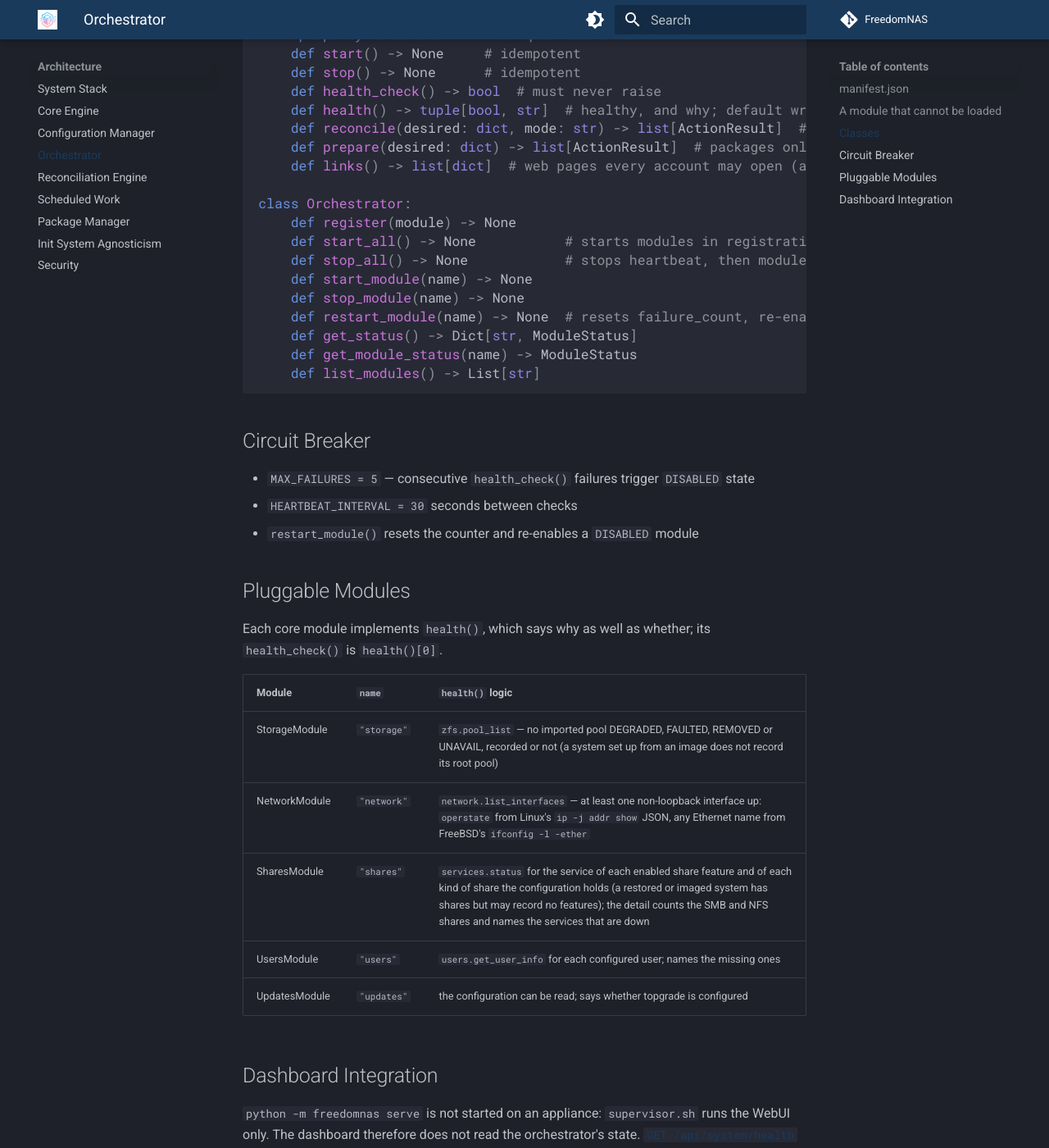
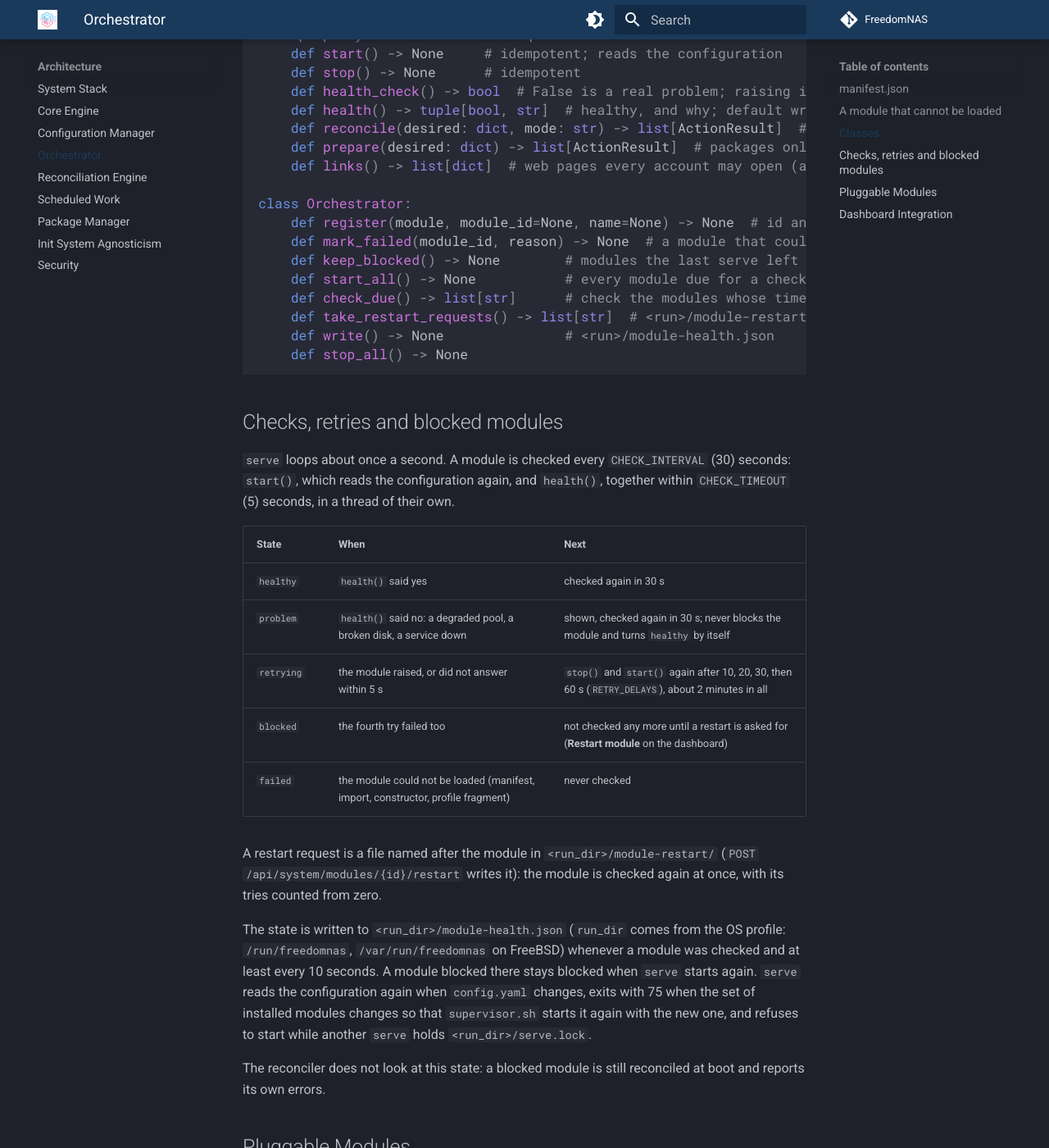
Before and after one commit to FreedomNAS/freedomnas-docs, an MkDocs documentation site: the page built from docs/architecture/orchestrator.md, in a window 1280 px wide and 1400 px high, scrolled down 2583 px. Shown: the whole window at 82% size. Built offline with MkDocs 1.6.1 and Material for MkDocs 9.7.7, drawn with Linux system fonts in a browser that asks for light colours; some of the changed text lies outside the part shown.

Commit message:
C4: Document the module checks, retries and blocked modules

````diff
--- a/docs/architecture/orchestrator.md
+++ b/docs/architecture/orchestrator.md
@@ -1,8 +1,9 @@
 # Orchestrator
 
-`orchestrator.py` manages the lifecycle of FreedomNAS pluggable modules.
-It runs a background heartbeat thread that periodically calls `health_check()`
-on every registered module and applies a circuit breaker on repeated failures.
+`orchestrator.py` keeps the FreedomNAS modules checked while the NAS runs:
+`python -m freedomnas serve`, which `supervisor.sh` starts next to the WebUI,
+checks every module, retries one that fails and blocks it when the tries run
+out, and writes what it found for the WebUI.
 
 **Populated by `module_loader.py` (2026-09-02)**, not hand-wired: modules
 live in `modules/<name>/{module.py, manifest.json, __init__.py}` (see
@@ -12,7 +13,8 @@ split), and `ModuleLoader` scans `modules/*/manifest.json`, filters by
 the first real caller of `Orchestrator` — before this refactor it was
 fully defined but never instantiated anywhere. `python -m freedomnas serve`
 builds the engine/config/orchestrator, runs `ModuleLoader.load_all()`, then
-`orchestrator.start_all()` and blocks until `SIGINT`/`SIGTERM`.
+checks the modules until `SIGINT`/`SIGTERM` (see [Checks, retries and
+blocked modules](#checks-retries-and-blocked-modules)).
 
 A community module (its own repo/`.deb`, dropped into `modules/<id>/` at
 install time) is discovered the exact same way, with zero changes to this
@@ -112,35 +114,59 @@ not try to install its package again.
 
 ```python
 class ModuleState(str, Enum):
-    STOPPED | STARTING | RUNNING | FAILED | DISABLED
+    STARTING | HEALTHY | PROBLEM | RETRYING | BLOCKED | FAILED
 
 class FreedomNASModule(ABC):
     @property name: str     # unique module identifier
-    def start() -> None     # idempotent
+    def start() -> None     # idempotent; reads the configuration
     def stop() -> None      # idempotent
-    def health_check() -> bool  # must never raise
+    def health_check() -> bool  # False is a real problem; raising is a failure
     def health() -> tuple[bool, str]  # healthy, and why; default wraps health_check()
     def reconcile(desired: dict, mode: str) -> list[ActionResult]  # default: nothing to do
     def prepare(desired: dict) -> list[ActionResult]  # packages only, before the first boot (installer's chroot); default: nothing
     def links() -> list[dict]  # web pages every account may open (account page); default: none
 
 class Orchestrator:
-    def register(module) -> None
-    def start_all() -> None           # starts modules in registration order, then heartbeat
-    def stop_all() -> None            # stops heartbeat, then modules in reverse order
-    def start_module(name) -> None
-    def stop_module(name) -> None
-    def restart_module(name) -> None  # resets failure_count, re-enables DISABLED modules
-    def get_status() -> Dict[str, ModuleStatus]
-    def get_module_status(name) -> ModuleStatus
-    def list_modules() -> List[str]
+    def register(module, module_id=None, name=None) -> None  # id and name from the manifest
+    def mark_failed(module_id, reason) -> None  # a module that could not be loaded
+    def keep_blocked() -> None        # modules the last serve left blocked stay blocked
+    def start_all() -> None           # every module due for a check now
+    def check_due() -> list[str]      # check the modules whose time has come
+    def take_restart_requests() -> list[str]  # <run>/module-restart/<id>, from the WebUI
+    def write() -> None               # <run>/module-health.json
+    def stop_all() -> None
 ```
 
-## Circuit Breaker
+## Checks, retries and blocked modules
 
-- `MAX_FAILURES = 5` — consecutive `health_check()` failures trigger `DISABLED` state
-- `HEARTBEAT_INTERVAL = 30` seconds between checks
-- `restart_module()` resets the counter and re-enables a `DISABLED` module
+`serve` loops about once a second. A module is checked every
+`CHECK_INTERVAL` (30) seconds: `start()`, which reads the configuration
+again, and `health()`, together within `CHECK_TIMEOUT` (5) seconds, in a
+thread of their own.
+
+| State | When | Next |
+|-------|------|------|
+| `healthy` | `health()` said yes | checked again in 30 s |
+| `problem` | `health()` said no: a degraded pool, a broken disk, a service down | shown, checked again in 30 s; never blocks the module and turns `healthy` by itself |
+| `retrying` | the module raised, or did not answer within 5 s | `stop()` and `start()` again after 10, 20, 30, then 60 s (`RETRY_DELAYS`), about 2 minutes in all |
+| `blocked` | the fourth try failed too | not checked any more until a restart is asked for (**Restart module** on the dashboard) |
+| `failed` | the module could not be loaded (manifest, import, constructor, profile fragment) | never checked |
+
+A restart request is a file named after the module in
+`<run_dir>/module-restart/` (`POST /api/system/modules/{id}/restart` writes
+it): the module is checked again at once, with its tries counted from zero.
+
+The state is written to `<run_dir>/module-health.json` (`run_dir` comes
+from the OS profile: `/run/freedomnas`, `/var/run/freedomnas` on FreeBSD)
+whenever a module was checked and at least every 10 seconds. A module
+blocked there stays blocked when `serve` starts again. `serve` reads the
+configuration again when `config.yaml` changes, exits with 75 when the set
+of installed modules changes so that `supervisor.sh` starts it again with
+the new one, and refuses to start while another `serve` holds
+`<run_dir>/serve.lock`.
+
+The reconciler does not look at this state: a blocked module is still
+reconciled at boot and reports its own errors.
 
 ## Pluggable Modules
 
@@ -157,10 +183,8 @@ its `health_check()` is `health()[0]`.
 
 ## Dashboard Integration
 
-`python -m freedomnas serve` is not started on an appliance: `supervisor.sh`
-runs the WebUI only. The dashboard therefore does not read the
-orchestrator's state. [`GET /api/system/health`](../api/system.md) takes
-`ModuleLoader.instances()` — every module this edition supports, community
-ones included, instantiated but not registered — starts each, asks
-`health()` and drops it; the dashboard draws one tile per module with its
-state and reason when the page opens.
+The WebUI checks nothing itself. [`GET /api/system/health`](../api/system.md)
+returns `module-health.json` as `serve` last wrote it, with
+`monitor.running` false when the file is older than 90 seconds or missing;
+the dashboard then says that module checks are not running and shows the
+last state known with its time. It reloads the tiles every 15 seconds.
````
Also changed, not shown: docs/api/system.md (+33 -17 lines), docs/architecture/init-agnosticism.md (+8 -0 lines), docs/architecture/system-stack.md (+1 -1 lines), docs/developer/frontend.md (+3 -2 lines), docs/user-guide/dashboard.md (+11 -3 lines).
